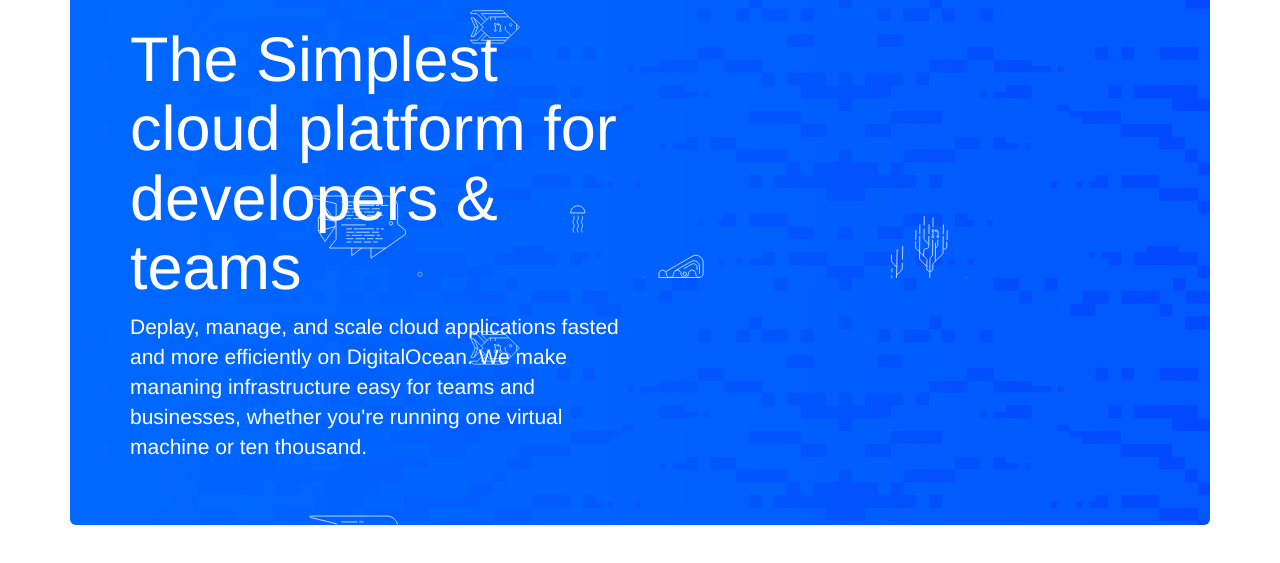
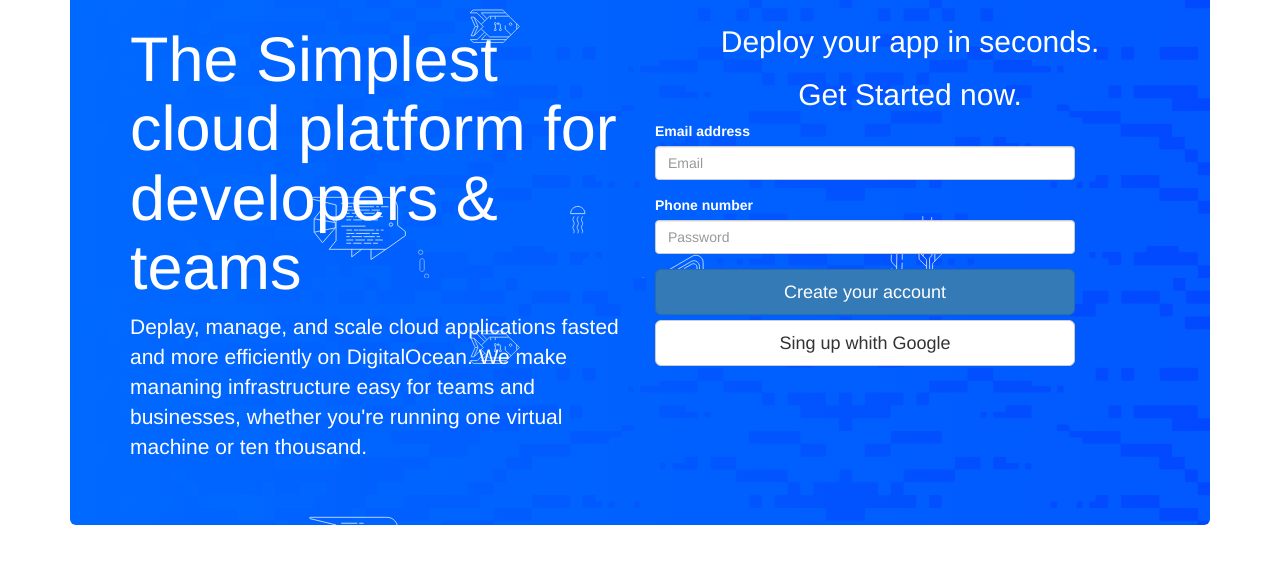
Before and after one commit to nico-m11/html-css-digitalocean, a plain HTML site: page index.html in a window 1280 px wide. Shown: the part 43-606 px from the top of the page. Drawn offline with nearby package versions, Linux system fonts and the light colour scheme.

Commit message:
seconda parte del jumbotron

```diff
--- a/css/style.css
+++ b/css/style.css
@@ -1,3 +1,4 @@
+/* navbar*/
 li, a {
   display: inline;
   text-decoration: none;
@@ -22,7 +23,6 @@ li  .active {
 }
 
 /*jumbotron */
-
 .jumbotron {
   background-image: url("../img/sfondo-pesci.svg");
   color: white;
--- a/index.html
+++ b/index.html
@@ -33,7 +33,7 @@
              <li role="presentation"><a href="#">Decs</a></li>
              <li role="presentation"><a href="#">Support<span class="glyphicon glyphicon-chevron-down"></span></a></li>
              <li role="presentation"><a href="#">Login</a></li>
-             <li role="presentation" class="active"><a href="#">Sign Up</a></li>
+             <li role="presentation" class="active sig_in"><a href="#">Sign Up</a></li>
 
             </ul>
           </div>
@@ -49,18 +49,29 @@
       <div class="container">
        <div class="jumbotron">
          <div class="row">
-           <div class="col-xs-6 col-lg-6 col-md-6 col-sm-6">
+           <div class="col-xs-12 col-lg-6 col-md-6 col-sm-6">
              <h1>The Simplest cloud platform for developers & teams</h1>
              <p>Deplay, manage, and scale cloud applications fasted and more efficiently on DigitalOcean. We make mananing infrastructure easy for teams and businesses, whether you're running one virtual machine or ten thousand.</p>
-           </div>
-
-
+          </div>
+           <div class="row">
+               <h2 class="text-center">Deploy your app in seconds.</h2>
+                 <h2 class="text-center">Get Started now.</h2>
+                  <div class="col-xs-12 col-md-5 col-sm-5 col-lg-5">
+                <div class="form-group">
+                   <label for="exampleInputEmail1">Email address</label>
+                   <input type="email" class="form-control style-form" id="exampleInputEmail1" placeholder="Email">
+               </div>
+               <div class="form-group">
+                 <label for="exampleInputName2">Phone number</label>
+                 <input type="text" class="form-control style-form" id="exampleInputName2" placeholder="Password">
+              </div>
+                <button type="button" class="btn btn-primary btn-lg btn-block">Create your account</button>
+               <button type="button" class="btn btn-default btn-lg btn-block">Sing up whith Google</button>
+            </div>
+          </div>
+         </div>
         </div>
-        </div>
-        </div>
-
-
-
+      </div>
     </header>
 
   </body>
```
